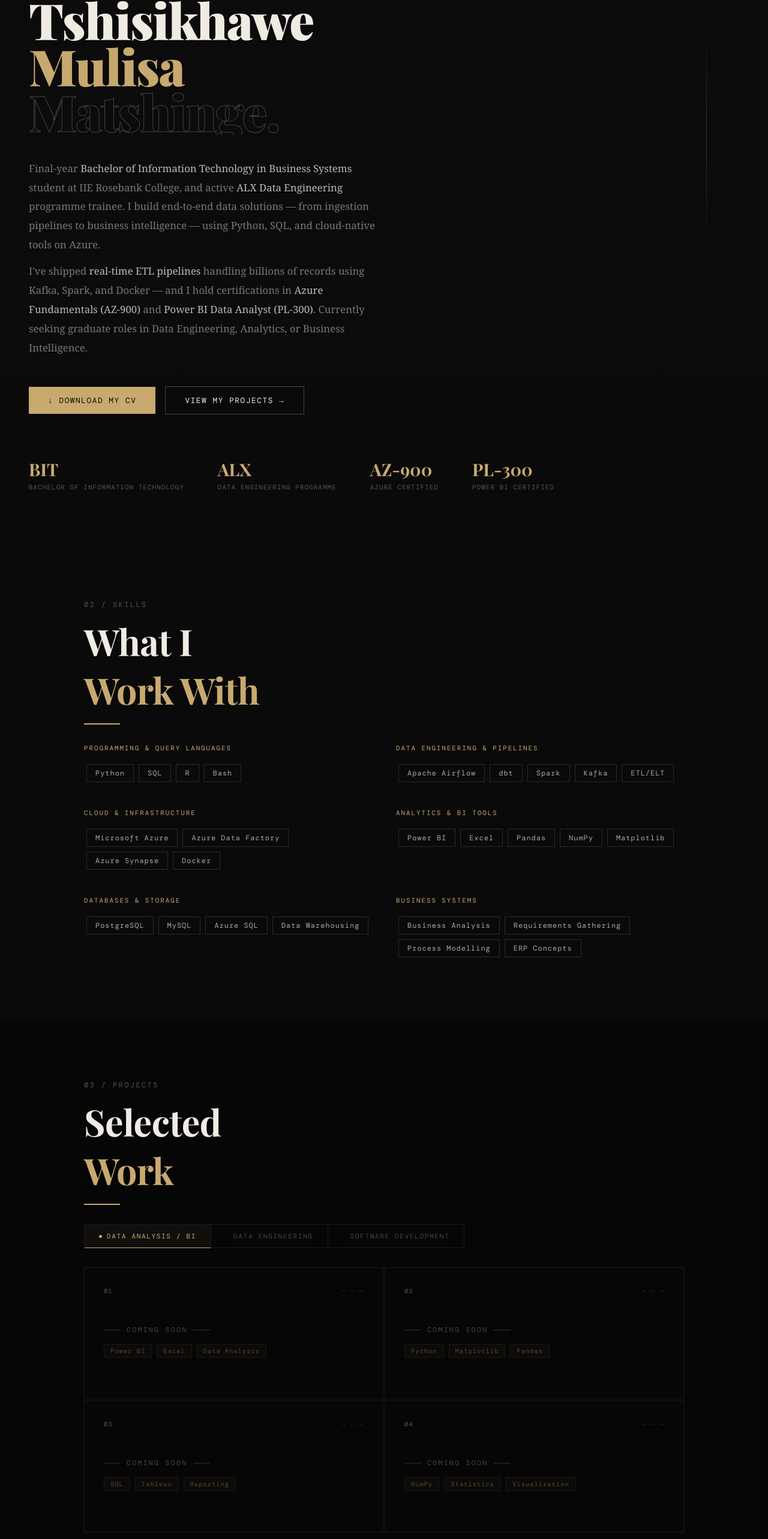
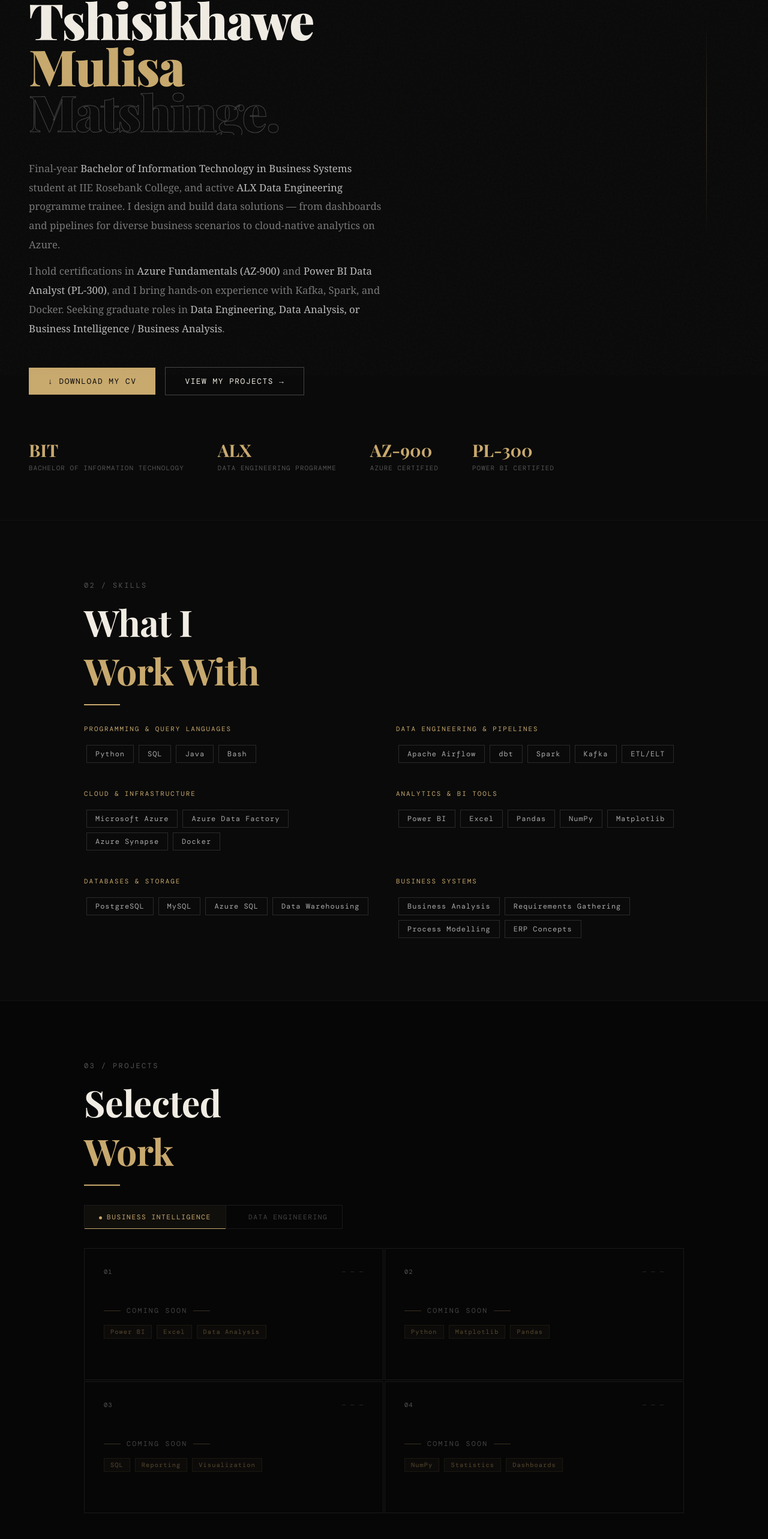
Before and after one commit to MulisaMatshinge/Personal-Portfolio-Website, a React (Vite) app: page / in a window 1280 px wide. Shown: the part 174-2740 px from the top of the page at 60% size. Built offline with nearby package versions, Linux system fonts and the light colour scheme; a web font is replaced by a local one.

Commit message:
Update CV URL and project types in App.jsx

```diff
--- a/src/App.jsx
+++ b/src/App.jsx
@@ -2,10 +2,10 @@ import { useState, useEffect, useRef } from "react";
 
 const NAV_LINKS = ["About", "Skills", "Projects", "Certifications", "Contact"];
 
-const CV_URL = "https://drive.google.com/uc?export=download&id=1lz6QcXyROHZiBbhwCRlJGNccC5nFTjPL";
+const CV_URL = "https://drive.google.com/file/d/1lz6QcXyROHZiBbhwCRlJGNccC5nFTjPL/view?usp=sharing";
 
 const skillsData = [
-  { category: "Programming & Query Languages", items: ["Python", "SQL", "R", "Bash"] },
+  { category: "Programming & Query Languages", items: ["Python", "SQL", "Java", "Bash"] },
   { category: "Data Engineering & Pipelines", items: ["Apache Airflow", "dbt", "Spark", "Kafka", "ETL/ELT"] },
   { category: "Cloud & Infrastructure", items: ["Microsoft Azure", "Azure Data Factory", "Azure Synapse", "Docker"] },
   { category: "Analytics & BI Tools", items: ["Power BI", "Excel", "Pandas", "NumPy", "Matplotlib"] },
@@ -13,26 +13,20 @@ const skillsData = [
   { category: "Business Systems", items: ["Business Analysis", "Requirements Gathering", "Process Modelling", "ERP Concepts"] },
 ];
 
-const PROJECT_TYPES = ["Data Analysis / BI", "Data Engineering", "Software Development"];
+const PROJECT_TYPES = ["Business Intelligence", "Data Engineering"];
 
 const projectsData = {
-  "Data Analysis / BI": [
+  "Business Intelligence": [
     { comingSoon: true, tags: ["Power BI", "Excel", "Data Analysis"] },
     { comingSoon: true, tags: ["Python", "Matplotlib", "Pandas"] },
-    { comingSoon: true, tags: ["SQL", "Tableau", "Reporting"] },
-    { comingSoon: true, tags: ["NumPy", "Statistics", "Visualization"] },
+    { comingSoon: true, tags: ["SQL", "Reporting", "Visualization"] },
+    { comingSoon: true, tags: ["NumPy", "Statistics", "Dashboards"] },
   ],
   "Data Engineering": [
     { comingSoon: true, tags: ["Airflow", "dbt", "Spark"] },
     { comingSoon: true, tags: ["Python", "SQL", "Azure"] },
     { comingSoon: true, tags: ["Kafka", "ETL/ELT", "PostgreSQL"] },
     { comingSoon: true, tags: ["Azure Data Factory", "Azure Synapse", "Docker"] },
-  ],
-  "Software Development": [
-    { comingSoon: true, tags: ["Python", "REST API", "PostgreSQL"] },
-    { comingSoon: true, tags: ["Bash", "Docker", "Linux"] },
-    { comingSoon: true, tags: ["SQL", "Backend", "Azure"] },
-    { comingSoon: true, tags: ["Python", "Automation", "Scripting"] },
   ],
 };
 
@@ -79,7 +73,7 @@ const IconLocation = () => (
 export default function Portfolio() {
   const [activeSection, setActiveSection] = useState("about");
   const [menuOpen, setMenuOpen] = useState(false);
-  const [activeProjectType, setActiveProjectType] = useState("Data Analysis / BI");
+  const [activeProjectType, setActiveProjectType] = useState("Business Intelligence");
   const [animatingProjects, setAnimatingProjects] = useState(false);
   const [formData, setFormData] = useState({ name: "", email: "", message: "" });
   const [formSent, setFormSent] = useState(false);
@@ -238,10 +232,10 @@ export default function Portfolio() {
           <div className="hero-line"><h1 className="hero-title"><span className="hero-word" style={{ animationDelay: "0.3s", color: "#c8a96e" }}>Mulisa</span></h1></div>
           <div className="hero-line"><h1 className="hero-title"><span className="hero-word" style={{ animationDelay: "0.4s", WebkitTextStroke: "1px #444", color: "transparent" }}>Matshinge.</span></h1></div>
           <p className="fade-in" style={{ fontSize: "1.05rem", color: "#777", lineHeight: "1.9", maxWidth: "600px", marginTop: "40px", marginBottom: "12px", animationDelay: "0.6s" }}>
-            Final-year <span style={{ color: "#bbb" }}>Bachelor of Information Technology in Business Systems</span> student at IIE Rosebank College, and active <span style={{ color: "#bbb" }}>ALX Data Engineering</span> programme trainee. I build end-to-end data solutions — from ingestion pipelines to business intelligence — using Python, SQL, and cloud-native tools on Azure.
+            Final-year <span style={{ color: "#bbb" }}>Bachelor of Information Technology in Business Systems</span> student at IIE Rosebank College, and active <span style={{ color: "#bbb" }}>ALX Data Engineering</span> programme trainee. I design and build data solutions — from dashboards and pipelines for diverse business scenarios to cloud-native analytics on Azure.
           </p>
           <p className="fade-in" style={{ fontSize: "1.05rem", color: "#777", lineHeight: "1.9", maxWidth: "600px", marginBottom: "48px", animationDelay: "0.7s" }}>
-            I've shipped <span style={{ color: "#bbb" }}>real-time ETL pipelines</span> handling billions of records using Kafka, Spark, and Docker — and I hold certifications in <span style={{ color: "#bbb" }}>Azure Fundamentals (AZ-900)</span> and <span style={{ color: "#bbb" }}>Power BI Data Analyst (PL-300)</span>. Currently seeking graduate roles in Data Engineering, Analytics, or Business Intelligence.
+            I hold certifications in <span style={{ color: "#bbb" }}>Azure Fundamentals (AZ-900)</span> and <span style={{ color: "#bbb" }}>Power BI Data Analyst (PL-300)</span>, and I bring hands-on experience with Kafka, Spark, and Docker. Seeking graduate roles in <span style={{ color: "#bbb" }}>Data Engineering, Data Analysis, or Business Intelligence / Business Analysis</span>.
           </p>
           <div className="hero-buttons fade-in" style={{ display: "flex", gap: "16px", flexWrap: "wrap", alignItems: "center", animationDelay: "0.8s" }}>
             <a href={CV_URL} target="_blank" rel="noreferrer" className="btn-primary">↓ Download My CV</a>
```
